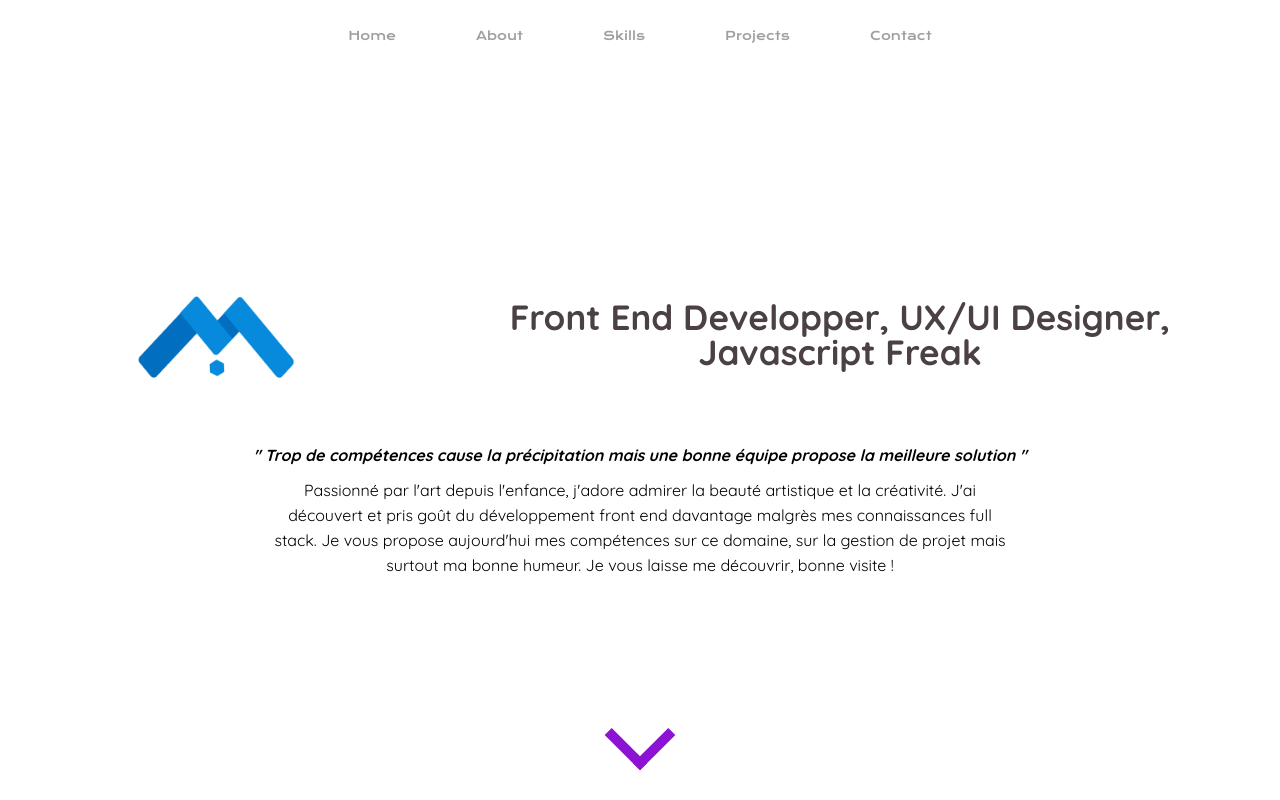
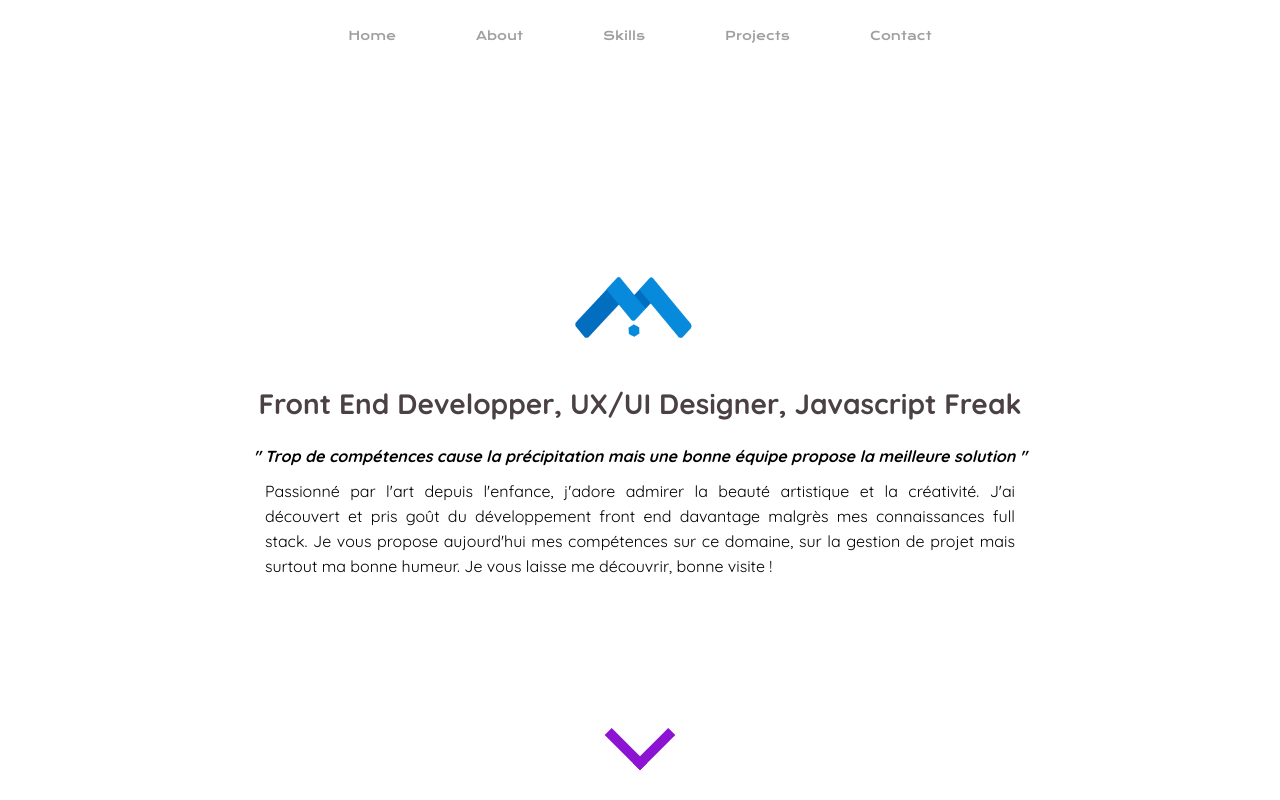
Before and after one commit to mueenou/new-portefolio, a Vue app: page / in a window 1280 px wide. Shown: the top 800 px of the page. Built offline with nearby package versions, Linux system fonts and the light colour scheme.

Commit message:
feat: modified landing page with all flexed out column #4

```diff
--- a/src/components/Landing.vue
+++ b/src/components/Landing.vue
@@ -1,9 +1,7 @@
 <template>
   <div id="landing" class="wrapper">
-    <div class="landing-logo-title">
-        <img src="../assets/images/LOGO_Mueen.png" alt="landing-main-logo" width="400px" data-aos="fade-up" data-aos-duration="1000" data-aos-easing="ease-in-out">
+        <img src="../assets/images/LOGO_Mueen.png" alt="landing-main-logo" width="300px" data-aos="fade-up" data-aos-duration="1000" data-aos-easing="ease-in-out">
         <h1 data-aos="fade-up" data-aos-duration="1000" data-aos-easing="ease-in-out">Front End Developper, UX/UI Designer, Javascript Freak</h1>
-    </div>
     <span data-aos="fade-up" data-aos-duration="1000" data-aos-easing="ease-in-out"
      >" Trop de compétences cause la précipitation mais une bonne équipe propose la meilleure solution "</span>
     <p class="landing-introduction" data-aos="fade-up" data-aos-duration="1000" data-aos-easing="ease-in-out">Passionné par l'art depuis l'enfance, j'adore admirer la beauté artistique et la créativité. J'ai découvert et pris goût du développement front end davantage malgrès mes connaissances full stack. Je vous propose aujourd'hui mes compétences sur ce domaine, sur la gestion de projet mais surtout ma bonne humeur. Je vous laisse me découvrir, bonne visite !</p>
@@ -74,6 +72,7 @@ a:hover {
     max-width: 750px;
     width: 100%;
     line-height: 25px;
+    text-align: justify;
 }
 span {
     font-style: italic;
@@ -83,8 +82,9 @@ span {
 h1 {
   font-weight: bold;
   align-items: center;
-  font-size: 35px;
+  font-size: 28px;
   margin: 0 auto;
+  margin-bottom: 30px;
   color: rgb(75, 65, 68);
 }
 .bounce {
```
